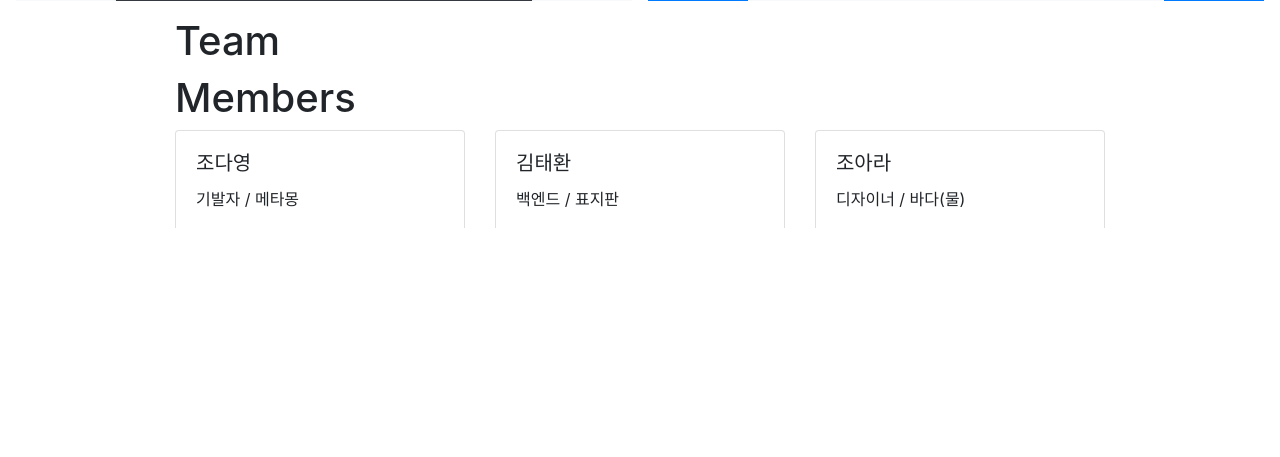
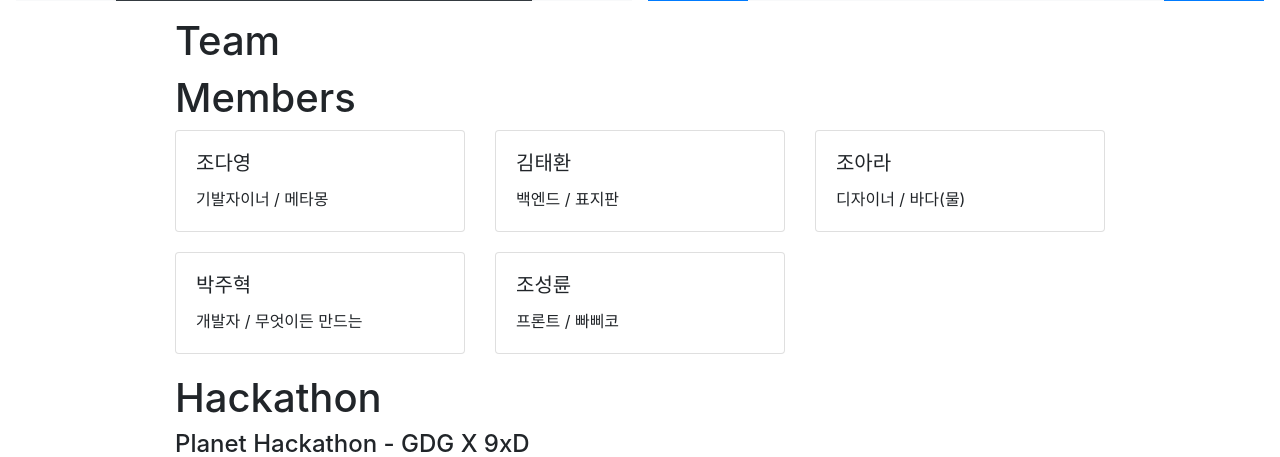
Before and after one commit to bankco2/bankco2, a Django app: template templates/index.html in a window 1280 px wide. Shown: the part 1551-2008 px from the top of the page. Run offline with Django 3.2, Linux system fonts and the light colour scheme; the template is opened without the code that fills it, so the values that code supplies are empty; some libraries are stand-ins or nearby versions.

Commit message:
ㅋㅋㅋㅋㅋ

```diff
--- a/templates/index.html
+++ b/templates/index.html
@@ -171,7 +171,7 @@
             <div class="card">
                 <div class="card-body">
                     <h5 class="card-title">조다영</h5>
-                    <p class="card-text">기발자 / 메타몽</p>
+                    <p class="card-text">기발자이너 / 메타몽</p>
                 </div>
             </div>
         </div>
```
